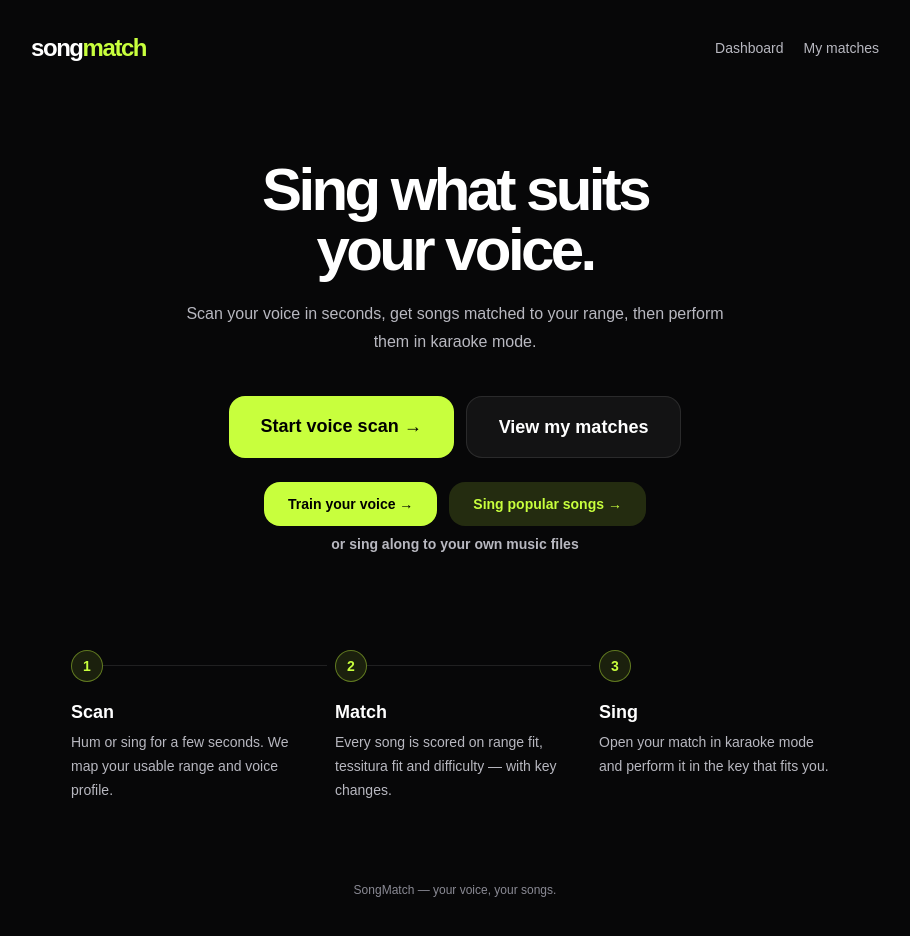
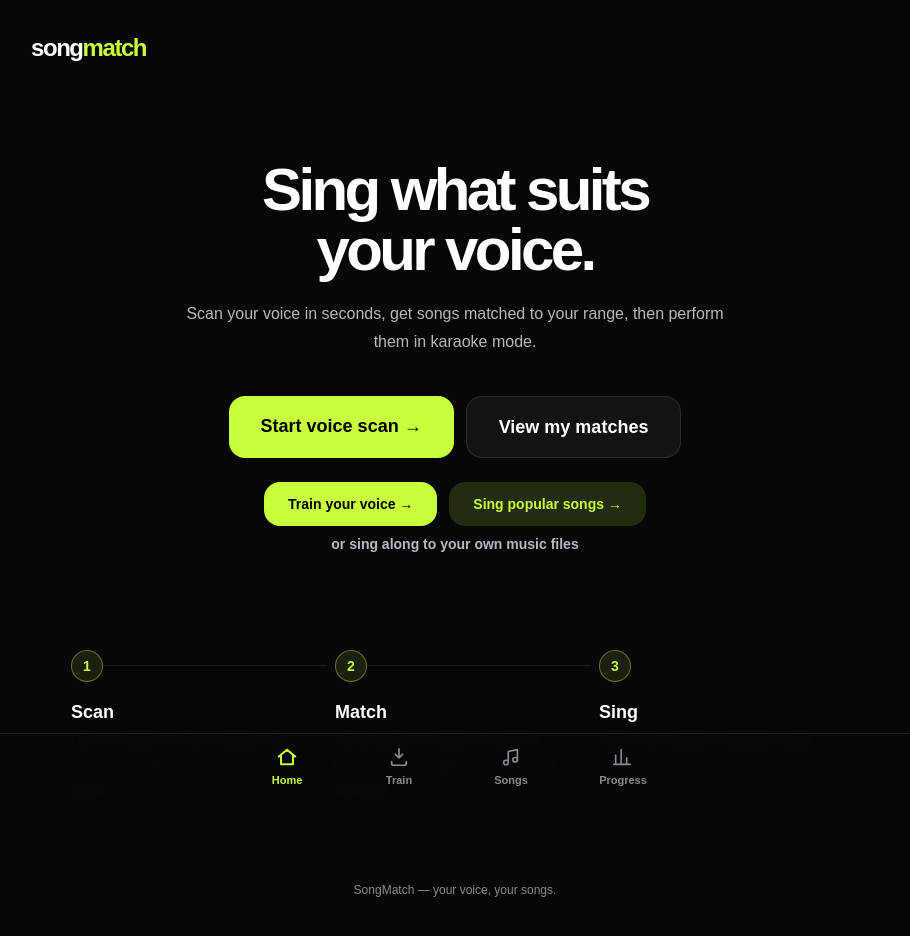
Before and after one commit to rohandhir10/songmatch, a Next.js app: page / in a window 1280 px wide. Shown: the top 936 px of the page, without its empty margins (185-1095 px from the left). Built offline with nearby package versions, Linux system fonts and the light colour scheme.

Commit message:
App-wide bottom tab nav; headers back to logo plus one action

```diff
--- /dev/null
+++ b/app/components/BottomNav.tsx
@@ -0,0 +1,73 @@
+"use client";
+
+import Link from "next/link";
+import { usePathname } from "next/navigation";
+
+const TABS = [
+  {
+    href: "/",
+    label: "Home",
+    icon: "M3 11.5 12 4l9 7.5M5.5 10.5V20h13v-9.5",
+  },
+  {
+    href: "/train",
+    label: "Train",
+    icon: "M12 3v10m0 0 4-4m-4 4-4-4M4 17v2a2 2 0 0 0 2 2h12a2 2 0 0 0 2-2v-2",
+  },
+  {
+    href: "/popular",
+    label: "Songs",
+    icon: "M9 18V6l10-2v11M9 18a2.5 2.5 0 1 1-5 0 2.5 2.5 0 0 1 5 0Zm10-3a2.5 2.5 0 1 1-5 0 2.5 2.5 0 0 1 5 0Z",
+  },
+  {
+    href: "/dashboard",
+    label: "Progress",
+    icon: "M4 20V10m6 10V4m6 16v-7m4 7H2",
+  },
+];
+
+export default function BottomNav() {
+  const pathname = usePathname();
+
+  return (
+    <nav
+      aria-label="Primary"
+      className="fixed inset-x-0 bottom-0 z-50 border-t border-white/10 bg-[#070708]/95 backdrop-blur"
+      style={{ paddingBottom: "env(safe-area-inset-bottom)" }}
+    >
+      <div className="mx-auto grid max-w-md grid-cols-4">
+        {TABS.map((tab) => {
+          const active =
+            tab.href === "/"
+              ? pathname === "/"
+              : pathname.startsWith(tab.href);
+          return (
+            <Link
+              key={tab.href}
+              href={tab.href}
+              aria-current={active ? "page" : undefined}
+              className={`flex flex-col items-center gap-1 py-3 text-[11px] font-bold transition ${
+                active ? "text-[#c8ff3d]" : "text-[#8a8a94] hover:text-white"
+              }`}
+            >
+              <svg
+                width="22"
+                height="22"
+                viewBox="0 0 24 24"
+                fill="none"
+                stroke="currentColor"
+                strokeWidth={active ? 2.2 : 1.8}
+                strokeLinecap="round"
+                strokeLinejoin="round"
+                aria-hidden
+              >
+                <path d={tab.icon} />
+              </svg>
+              {tab.label}
+            </Link>
+          );
+        })}
+      </div>
+    </nav>
+  );
+}
--- a/app/dashboard/page.tsx
+++ b/app/dashboard/page.tsx
@@ -104,12 +104,6 @@ export default function DashboardPage() {
           </Link>
           <div className="flex items-center gap-5">
             <Link
-              href="/matches"
-              className="text-sm text-[#b8b8c0] hover:text-white"
-            >
-              Matches
-            </Link>
-            <Link
               href="/scan"
               className="rounded-full border border-white/10 px-4 py-2 text-sm text-[#b8b8c0] hover:text-white"
             >
@@ -125,7 +119,10 @@ export default function DashboardPage() {
           <p className="mt-5 max-w-2xl text-[#b8b8c0]">
             Singing as a{" "}
             <span className="font-bold text-white">{profile.voiceType}</span>{" "}
-            · {profile.lowNote}–{profile.highNote}
+            · {profile.lowNote}–{profile.highNote} ·{" "}
+            <Link href="/matches" className="font-bold text-[#c8ff3d] hover:underline">
+              My matches
+            </Link>
           </p>
 
           <div className="mt-12 grid gap-3 sm:grid-cols-3">
--- a/app/layout.tsx
+++ b/app/layout.tsx
@@ -1,6 +1,7 @@
 import type { Metadata } from "next";
 import { Geist, Geist_Mono } from "next/font/google";
 import "./globals.css";
+import BottomNav from "./components/BottomNav";
 
 const geistSans = Geist({
   variable: "--font-geist-sans",
@@ -23,7 +24,10 @@ export default function RootLayout({ children }: LayoutProps<"/">) {
       lang="en"
       className={`${geistSans.variable} ${geistMono.variable} h-full antialiased`}
     >
-      <body className="min-h-full flex flex-col">{children}</body>
+      <body className="min-h-full flex flex-col">
+        <div className="pb-20">{children}</div>
+        <BottomNav />
+      </body>
     </html>
   );
 }
--- a/app/matches/page.tsx
+++ b/app/matches/page.tsx
@@ -94,12 +94,6 @@ export default function MatchesPage() {
           </Link>
 
           <div className="flex items-center gap-5">
-            <Link
-              href="/dashboard"
-              className="text-sm text-[#b8b8c0] hover:text-white"
-            >
-              Dashboard
-            </Link>
             <Link
               href="/scan"
               className="rounded-full border border-white/10 px-4 py-2 text-sm text-[#b8b8c0] hover:text-white"
--- a/app/page.tsx
+++ b/app/page.tsx
@@ -8,20 +8,6 @@ export default function Home() {
           <span className="text-2xl font-black tracking-[-0.06em]">
             song<span className="text-[#c8ff3d]">match</span>
           </span>
-          <div className="flex items-center gap-5">
-            <Link
-              href="/dashboard"
-              className="text-sm text-[#b8b8c0] hover:text-white"
-            >
-              Dashboard
-            </Link>
-            <Link
-              href="/matches"
-              className="text-sm text-[#b8b8c0] hover:text-white"
-            >
-              My matches
-            </Link>
-          </div>
         </header>
 
         <section className="mx-auto max-w-2xl pt-24 text-center">
--- a/app/popular/page.tsx
+++ b/app/popular/page.tsx
@@ -307,20 +307,6 @@ export default function PopularPage() {
           <Link href="/" className="text-2xl font-black tracking-[-0.06em]">
             song<span className="text-[#c8ff3d]">match</span>
           </Link>
-          <div className="flex items-center gap-5">
-            <Link
-              href="/dashboard"
-              className="text-sm text-[#b8b8c0] hover:text-white"
-            >
-              Dashboard
-            </Link>
-            <Link
-              href="/matches"
-              className="text-sm text-[#b8b8c0] hover:text-white"
-            >
-              Matches
-            </Link>
-          </div>
         </header>
 
         <section className="mx-auto max-w-3xl pt-20 text-center">
--- a/app/scan/page.tsx
+++ b/app/scan/page.tsx
@@ -293,13 +293,6 @@ export default function ScanPage() {
             song<span className="text-[#c8ff3d]">match</span>
           </Link>
 
-          <Link
-            href="/"
-            className="text-sm text-white/40 hover:text-white"
-          >
-            Home
-          </Link>
-
         </header>
 
         <section className="mx-auto max-w-2xl pt-24">
--- a/app/singalong/page.tsx
+++ b/app/singalong/page.tsx
@@ -383,20 +383,6 @@ export default function SingAlongPage() {
           <Link href="/" className="text-2xl font-black tracking-[-0.06em]">
             song<span className="text-[#c8ff3d]">match</span>
           </Link>
-          <div className="flex items-center gap-5">
-            <Link
-              href="/dashboard"
-              className="text-sm text-[#b8b8c0] hover:text-white"
-            >
-              Dashboard
-            </Link>
-            <Link
-              href="/matches"
-              className="text-sm text-[#b8b8c0] hover:text-white"
-            >
-              Matches
-            </Link>
-          </div>
         </header>
 
         <section className="mx-auto max-w-3xl pt-20 text-center">
--- a/app/train/page.tsx
+++ b/app/train/page.tsx
@@ -375,20 +375,6 @@ export default function TrainPage() {
           <Link href="/" className="text-2xl font-black tracking-[-0.06em]">
             song<span className="text-[#c8ff3d]">match</span>
           </Link>
-          <div className="flex items-center gap-5">
-            <Link
-              href="/dashboard"
-              className="text-sm text-[#b8b8c0] hover:text-white"
-            >
-              Dashboard
-            </Link>
-            <Link
-              href="/popular"
-              className="text-sm text-[#b8b8c0] hover:text-white"
-            >
-              Songs
-            </Link>
-          </div>
         </header>
 
         <section className="mx-auto max-w-3xl pt-20 text-center">
```
